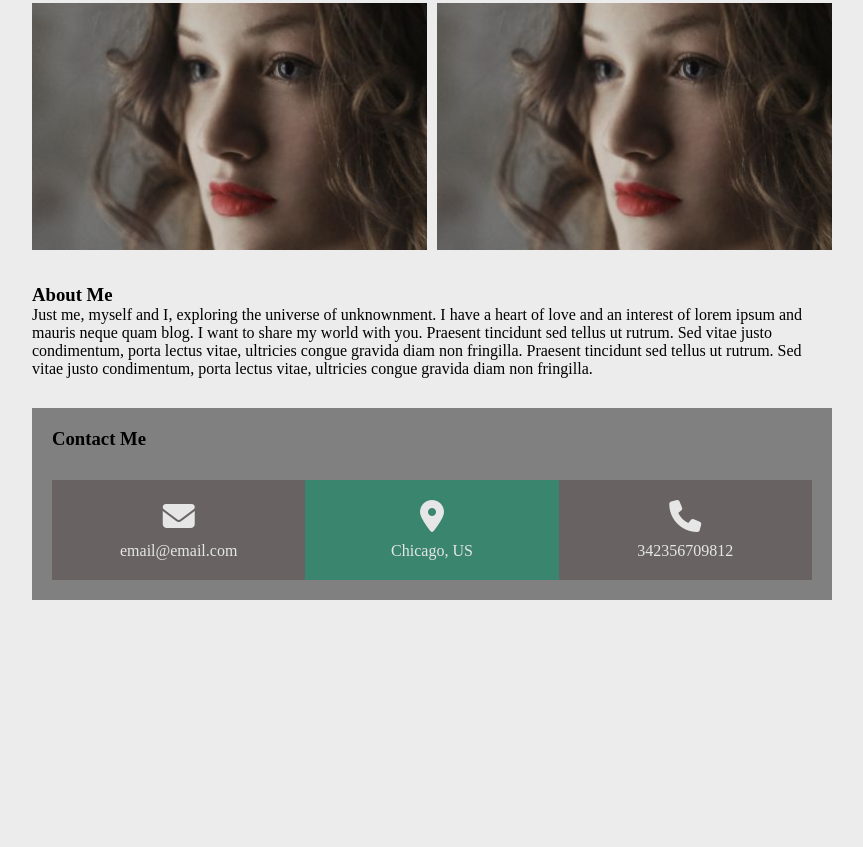
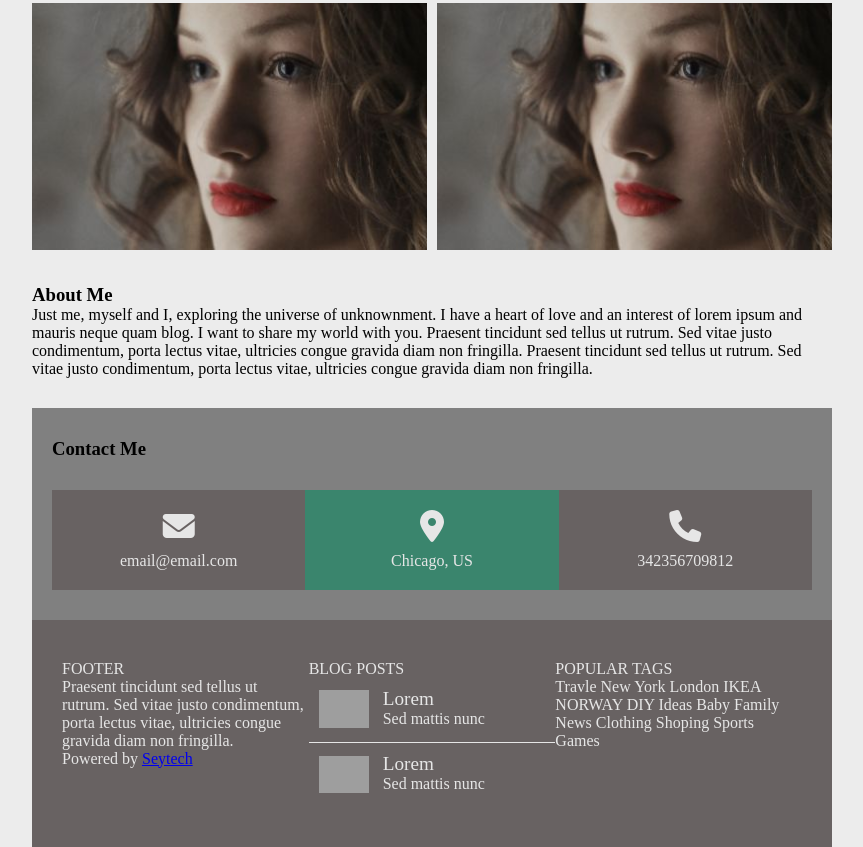
Before and after one commit to zhpadvoiski/photographer-social, a plain HTML site: page index.html in a window 1280 px wide. Shown: the part 808-1655 px from the top of the page, without its empty margins (308-1171 px from the left). Before the commit the page ends 1408 px from the top, so only its background shows below. Drawn offline with Linux system fonts and the light colour scheme; grey boxes are pictures that could not be loaded.

Commit message:
footer added

```diff
--- a/index.html
+++ b/index.html
@@ -165,6 +165,54 @@
                 </div>
                 <!-- CONTACT ME end -->
             </section>
+            <footer>
+                <div class="content-block">
+                    <div class="title">FOOTER</div>
+                    <p>Praesent tincidunt sed tellus ut rutrum. Sed vitae justo condimentum, porta lectus vitae, ultricies congue gravida diam non fringilla.</p>
+                    <p>Powered by <a href="#">Seytech</a></p>
+                </div>
+                <div class="content-block">
+                    <div class="title">BLOG POSTS</div>
+                    <ul>
+                        <li class="list-item">
+                            <div class="list-image">
+                              <img src="https://learn.seytech.co/assets/projects/html-css/practice/10-portfolio/answer/images/workshop.jpg" alt="">
+                            </div>
+                            <div class="list-item-content">
+                                <p class="title">Lorem</p>
+                                <p class="description">Sed mattis nunc</p>
+                            </div>
+                        </li>
+                        <li class="list-item">
+                            <div class="list-image">
+                              <img src="https://learn.seytech.co/assets/projects/html-css/practice/10-portfolio/answer/images/workshop.jpg" alt="">
+                            </div>
+                            <div class="list-item-content">
+                                <p class="title">Lorem</p>
+                                <p class="description">Sed mattis nunc</p>
+                            </div>
+                        </li>
+                    </ul>
+                </div>
+                <div class="content-block">
+                    <div class="title">POPULAR TAGS</div>
+                    <p><span class="popular">Travle</span>
+                        <span>New York</span>
+                        <span>London</span>
+                        <span>IKEA</span>
+                        <span>NORWAY</span>
+                        <span>DIY</span>
+                        <span>Ideas</span>
+                        <span>Baby</span>
+                        <span>Family</span>
+                        <span>News</span>
+                        <span>Clothing</span>
+                        <span>Shoping</span>
+                        <span>Sports</span>
+                        <span>Games</span>
+                    </p>
+                </div>
+            </footer>
         </main>
         <!-- MAIN end -->
     </div>
--- a/media/style.css
+++ b/media/style.css
@@ -153,7 +153,7 @@ input{
 /* CONTACT ME */
 .contact-me{
     background-color: gray;
-    padding: 20px;
+    padding: 30px 20px;
 }
 .contact-me h3{
     margin-bottom: 30px;
@@ -179,3 +179,39 @@ input{
 .middle{
     background-color: rgb(58, 133, 109);
 }
+/* CONTACT ME end*/
+/* FOOTER */
+footer{
+    display: flex;
+    padding: 40px 30px;
+    color: rgb(230, 230, 230);
+    background: rgb(104, 98, 98);
+}
+footer .content-block{
+    flex: 1;
+}
+footer .content-block ul{
+    list-style-type: none;
+}
+.list-image{
+    width: 50px;
+    display: inline-block;
+    vertical-align: -webkit-baseline-middle;
+}
+footer .list-item{
+    padding: 10px;
+}
+footer .list-item:hover{
+    background: rgb(187, 187, 187);
+}
+footer .list-item-content{
+    margin-left: 10px;
+    display: inline-block;
+    vertical-align: middle;
+}
+footer .list-item-content .title{
+    font-size: 1.2em;
+}
+footer ul li + li{
+    border-top: 1px solid rgb(230, 230, 230);
+}
```
